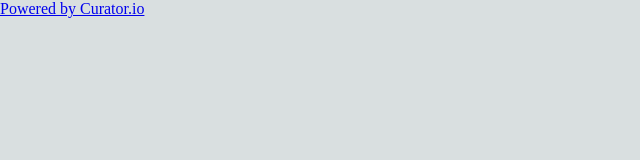
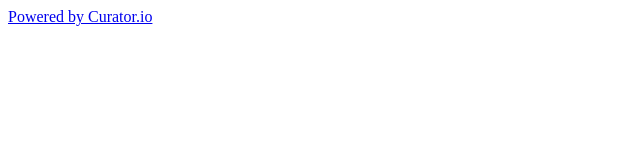
Before and after one commit to AKASHAorg/librenotlibra.com, a plain HTML site: page index.html in a window 1280 px wide. Shown: the whole page, without its empty margins (0-640 px from the left). Drawn offline with Linux system fonts and the light colour scheme.

Commit message:
Update index.html

```diff
--- a/index.html
+++ b/index.html
@@ -4,9 +4,6 @@
     <meta charset="UTF-8">
     <meta name="viewport" content="width=device-width, initial-scale=1">
     <title>LibreNotLibra</title>
-    <style>
-      body{margin:0;background-color: #d9dfe0;}
-    </style>
   </head>
   <body>
     <!-- Place <div> tag where you want the feed to appear -->
```
